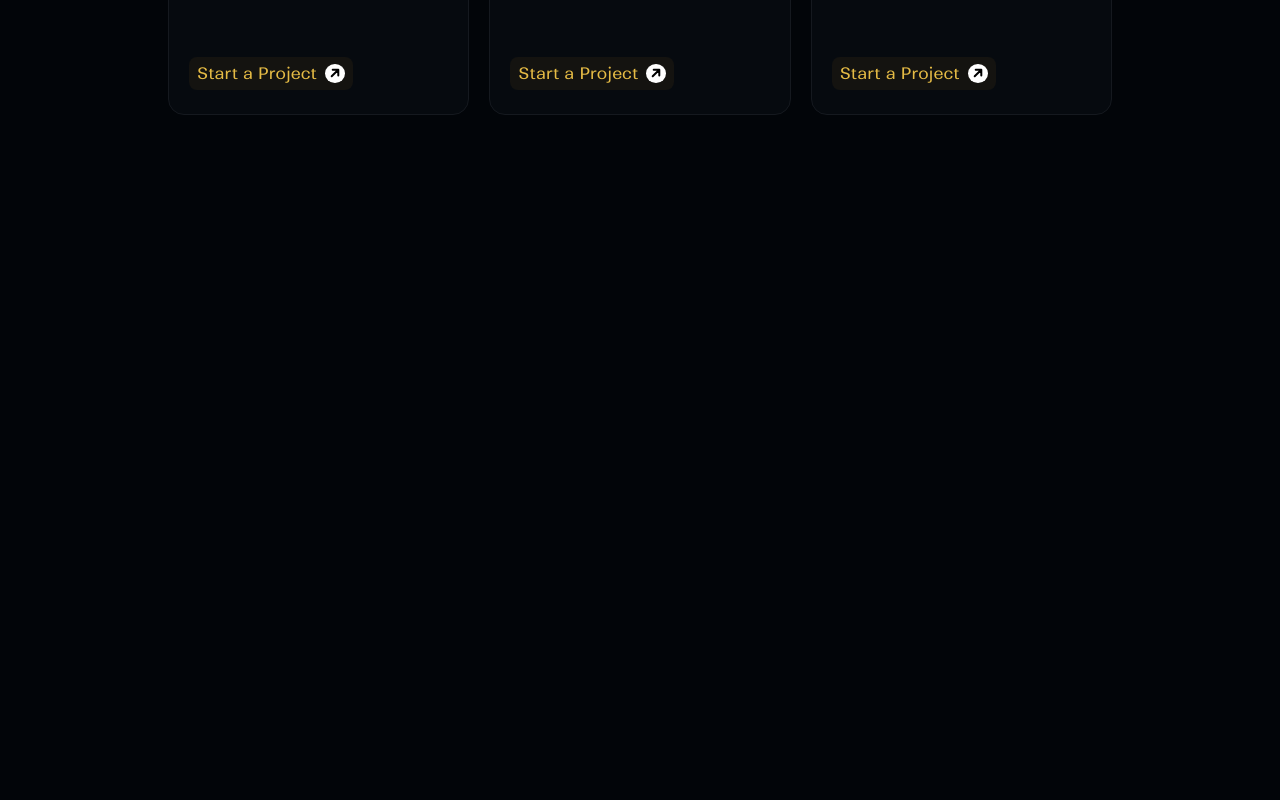
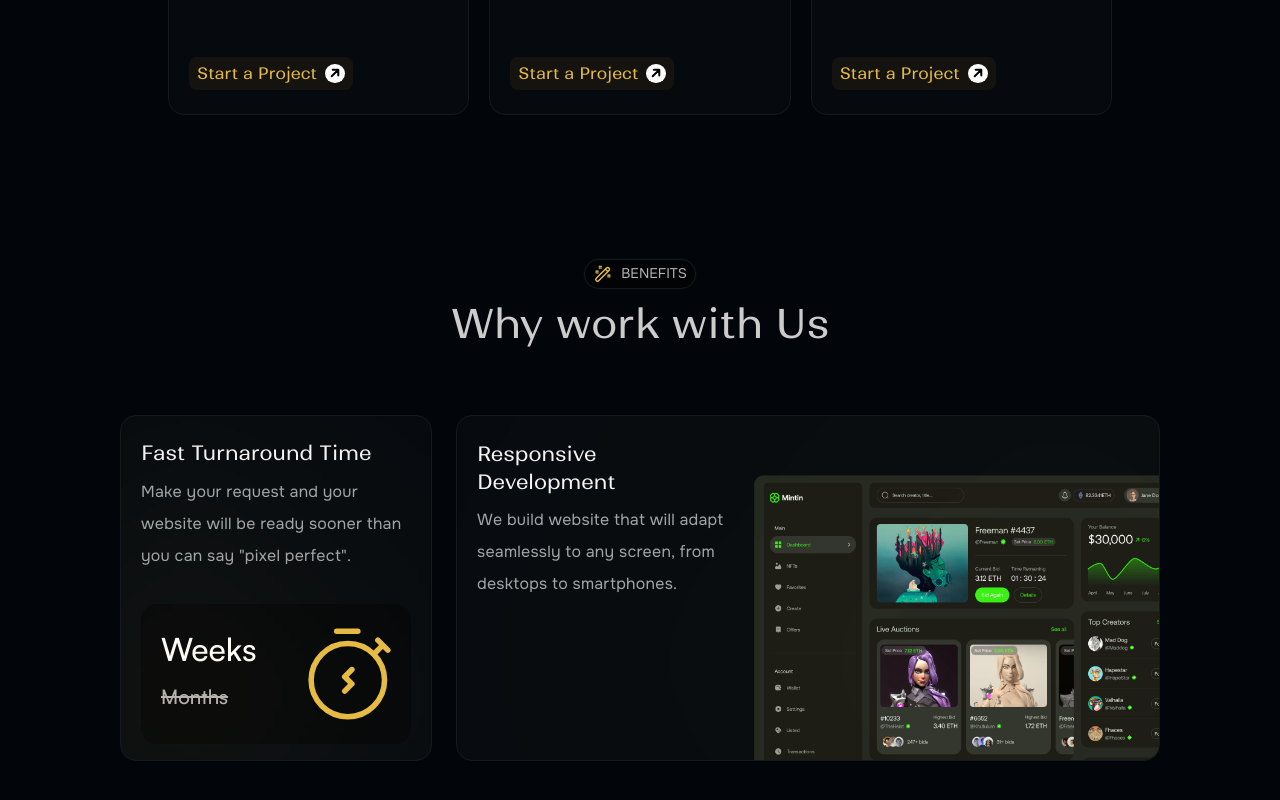
Before and after one commit to shady-cj/imperium, a React (Vite) app: page / in a window 1280 px wide. Shown: the part 1915-2715 px from the top of the page. Before the commit the page ends 2151 px from the top, so only its background shows below. Built offline with nearby package versions, Linux system fonts and the light colour scheme.

Commit message:
partially completed benefit section

```diff
--- a/src/App.jsx
+++ b/src/App.jsx
@@ -1,6 +1,7 @@
 import "./App.scss"
 import Home from "./pages/Home"
 import Services from "./pages/Services"
+import Benefits from "./pages/Benefits"
 
 function App() {
 
@@ -8,6 +9,7 @@ function App() {
     <div className="container">
       <Home />
       <Services />
+      <Benefits />
     </div>
   )
 }
--- a/src/components/ServiceCard/index.jsx
+++ b/src/components/ServiceCard/index.jsx
@@ -4,7 +4,7 @@ import arrowUp from "../../assets/arrow-up-left.svg";
 
 const index = ({ icon, h2Content, pContent }) => {
   return (
-    <article>
+    <article className="service-card">
       <div>
 
         <div className="card-icon">
--- a/src/components/ServiceCard/index.scss
+++ b/src/components/ServiceCard/index.scss
@@ -1,6 +1,6 @@
 @import "../../styles/variables";
 
-article {
+.service-card {
     display: flex;
     flex-flow: column wrap;
     justify-content: space-between;
--- /dev/null
+++ b/src/pages/Benefits/index.jsx
@@ -0,0 +1,57 @@
+import "./index.scss";
+import magicPen from "../../assets/magicpen-yellow.svg";
+import stopwatch from "../../assets/stopwatch.svg";
+import nftImg from "../../assets/nft-img.jpg";
+const index = () => {
+    return (
+        <section className="benefit-container">
+            <div className="benefit-content-header">
+
+                <h6>
+                    <img src={magicPen} alt="" />
+                    BENEFITS
+                </h6>
+                <h2>
+                    Why work with Us
+                </h2>
+            </div>
+            <div className="benefit-cards">
+                <article className="fast-time-card">
+                    <div>
+
+                        <h4>
+                            Fast Turnaround Time
+                        </h4>
+                        <p>Make your request and your website will be ready sooner than you can say &quot;pixel perfect&quot;.</p>
+                    </div>
+
+                    <div className="time-wrapper">
+                        <div>
+                            <h5>Weeks</h5>
+                            <span>Months</span>
+                        </div>
+                        <img src={stopwatch} alt="" />
+                        <div className="blur-circle"></div>
+                    </div>
+                </article>
+                <article className="responsive-dev">
+                    <div className="responsive-dev-content">
+
+                        <h4>
+                            Responsive Development
+                        </h4>
+                        <p>
+                            We build website that  will adapt seamlessly to any screen, from desktops to smartphones.
+                        </p>
+                    </div>
+                    <img src={nftImg} alt="" />
+                    <div className="blur-circle-2">
+                    </div>
+                </article>
+            </div>
+
+        </section>
+    )
+}
+
+export default index
--- /dev/null
+++ b/src/pages/Benefits/index.scss
@@ -0,0 +1,157 @@
+@import "../../styles/variables";
+@import "../../styles/mixins";
+
+.benefit-container {
+    padding-top: 3rem;
+    padding-bottom: 6rem;
+
+    .benefit-content-header {
+        @include section-content-header;
+
+        h2 {
+            font-family: $primary_font_regular;
+            font-weight: 400;
+        }
+    }
+
+    .benefit-cards {
+        margin-top: 4rem;
+        display: flex;
+        flex-flow: row wrap;
+        gap: 1.5rem;
+
+        article.fast-time-card {
+            padding: 24px 20px 16px 20px;
+            display: flex;
+            flex-direction: column;
+            gap: 2rem;
+            border-radius: 16px;
+            border: 1px solid #15191F;
+            flex-basis: 30%;
+            overflow: hidden;
+
+            background: linear-gradient(0deg, #060A0F, #060A0F),
+                linear-gradient(180deg, #15191F 0%, #070F17 100%);
+
+            h4 {
+                font-family: $primary_font_regular;
+                font-weight: 400;
+                font-size: 1.25rem;
+                line-height: 1.71rem;
+                color: #F5F5F5;
+            }
+
+            p {
+                font-family: $secondary_font_regular;
+                font-weight: 400;
+                font-size: 1rem;
+                line-height: 2rem;
+                color: #A2A6AB;
+                letter-spacing: 0.24px;
+                margin-top: 0.5rem;
+            }
+
+            .time-wrapper {
+                padding: 24px 20px;
+                display: flex;
+                justify-content: space-between;
+                border-radius: 1rem;
+                background: linear-gradient(0deg, #020509, #020509),
+                    linear-gradient(0deg, #061525, #061525);
+                position: relative;
+
+                .blur-circle {
+                    position: absolute;
+                    left: 0;
+                    bottom: 0;
+                    width: 100px;
+                    height: 100px;
+                    z-index: 3;
+                    background-color: $tertiary_color;
+                    filter: blur(150px);
+                }
+
+                div {
+
+
+                    h5 {
+                        font-size: 2rem;
+                        margin-bottom: 12px;
+                        font-family: $satoshi;
+                        font-weight: 500;
+
+                    }
+
+                    span {
+                        font-size: 1.25rem;
+                        text-decoration: line-through;
+                        color: #B3B3B3;
+                        font-family: $satoshi;
+                        font-weight: 500;
+                    }
+                }
+
+                img {
+                    width: 83.2px;
+                    height: auto;
+
+                    // aspect-ratio: 1/1;
+                }
+
+            }
+        }
+
+        article.responsive-dev {
+            border-radius: 16px;
+            border: 1px solid #15191F;
+            background: #060A0F;
+            padding-top: 24px;
+            padding-left: 20px;
+            display: flex;
+            // gap: 30px;
+            overflow: hidden;
+            flex: 1;
+
+            position: relative;
+
+            .blur-circle-2 {
+                position: absolute;
+                right: 0;
+                bottom: 0;
+                width: 200px;
+                height: 200px;
+                background-color: $tertiary_color;
+
+                border-radius: 50%;
+                filter: blur(350px);
+            }
+
+            .responsive-dev-content {
+                h4 {
+                    font-family: $primary_font_regular;
+                    font-size: 1.25rem;
+                    font-weight: 400;
+                    color: #F5F5F5;
+                }
+
+                p {
+                    font-family: $secondary_font_regular;
+                    font-size: 1rem;
+                    font-weight: 400;
+                    line-height: 2rem;
+                    letter-spacing: 0.24px;
+                    color: #A2A6AB;
+                    margin-top: 0.5rem;
+                }
+            }
+
+            img {
+                width: 27.2rem;
+                height: auto;
+                border-radius: 0.6rem;
+                transform: translate(1.88rem, 2.2rem);
+            }
+        }
+
+    }
+}
--- a/src/pages/Services/index.scss
+++ b/src/pages/Services/index.scss
@@ -1,55 +1,15 @@
 @import "../../styles/variables";
+@import "../../styles/mixins";
 
 .service-container {
     padding-top: 7.5rem;
     padding-bottom: 6rem;
 
     .service-content-header {
-        display: flex;
-        flex-flow: column wrap;
-        justify-content: center;
-        align-items: center;
+        @include section-content-header
     }
 
-    h6 {
-        display: flex;
-        align-items: center;
-        gap: 0.5rem;
-        padding: 4px 8px;
-        border-radius: 1rem;
-        border: 1px solid #151A1F;
-        background: linear-gradient(0deg, #010305, #010305),
-            linear-gradient(0deg, #151A1F, #151A1F);
-        font-family: $secondary_font_regular;
-        font-weight: 400;
-        font-size: 0.875rem;
-        line-height: 1.12rem;
-        color: #B3B3B3;
-        text-align: center;
-        width: fit-content;
-        box-shadow: 0 0 2px #151A1F;
 
-        img {
-            width: 1.25rem;
-            height: 1.25rem;
-        }
-
-    }
-
-    h2 {
-        margin-top: 0.5rem;
-        font-family: $primary_font_medium;
-        font-weight: 500;
-        font-size: 2.5rem;
-        line-height: 3.43rem;
-        color: #CCC;
-        text-align: center;
-
-        span {
-            color: $tertiary_color;
-        }
-
-    }
 
     .section-cards {
         margin-top: 4.5rem;
--- a/src/styles/_fonts.scss
+++ b/src/styles/_fonts.scss
@@ -253,3 +253,13 @@
     font-display: swap;
     font-style: normal;
 }
+
+
+
+
+// Satoshi
+
+@font-face {
+    font-family: 'satoshi';
+    src: url('/assets/fonts/satoshi/Satoshi-Variable.ttf') format('truetype');
+}
--- a/src/styles/_mixins.scss
+++ b/src/styles/_mixins.scss
@@ -10,3 +10,51 @@
     font-family: $secondary_font_medium;
     color: $tertiary_color_tint;
 }
+
+
+@mixin section-content-header {
+    display: flex;
+    flex-flow: column wrap;
+    justify-content: center;
+    align-items: center;
+
+    h6 {
+        display: flex;
+        align-items: center;
+        gap: 0.5rem;
+        padding: 4px 8px;
+        border-radius: 1rem;
+        border: 1px solid #151A1F;
+        background: linear-gradient(0deg, #010305, #010305),
+            linear-gradient(0deg, #151A1F, #151A1F);
+        font-family: $secondary_font_regular;
+        font-weight: 400;
+        font-size: 0.875rem;
+        line-height: 1.12rem;
+        color: #B3B3B3;
+        text-align: center;
+        width: fit-content;
+        box-shadow: 0 0 2px #151A1F;
+
+        img {
+            width: 1.25rem;
+            height: 1.25rem;
+        }
+
+    }
+
+    h2 {
+        margin-top: 0.5rem;
+        font-family: $primary_font_medium;
+        font-weight: 500;
+        font-size: 2.5rem;
+        line-height: 3.43rem;
+        color: #CCC;
+        text-align: center;
+
+        span {
+            color: $tertiary_color;
+        }
+
+    }
+}
--- a/src/styles/_variables.scss
+++ b/src/styles/_variables.scss
@@ -7,4 +7,5 @@ $primary_color: #020509;
 $secondary_color: #060A0F;
 $tertiary_color: #E5BB45;
 $tertiary_color_tint: #BED8F4;
-$tertiary_dark_color: #141310
+$tertiary_dark_color: #141310;
+$satoshi: 'satoshi';
```
Also changed, not shown: public/assets/fonts/satoshi/Satoshi-Variable.ttf (added), src/assets/stopwatch.svg (added).
